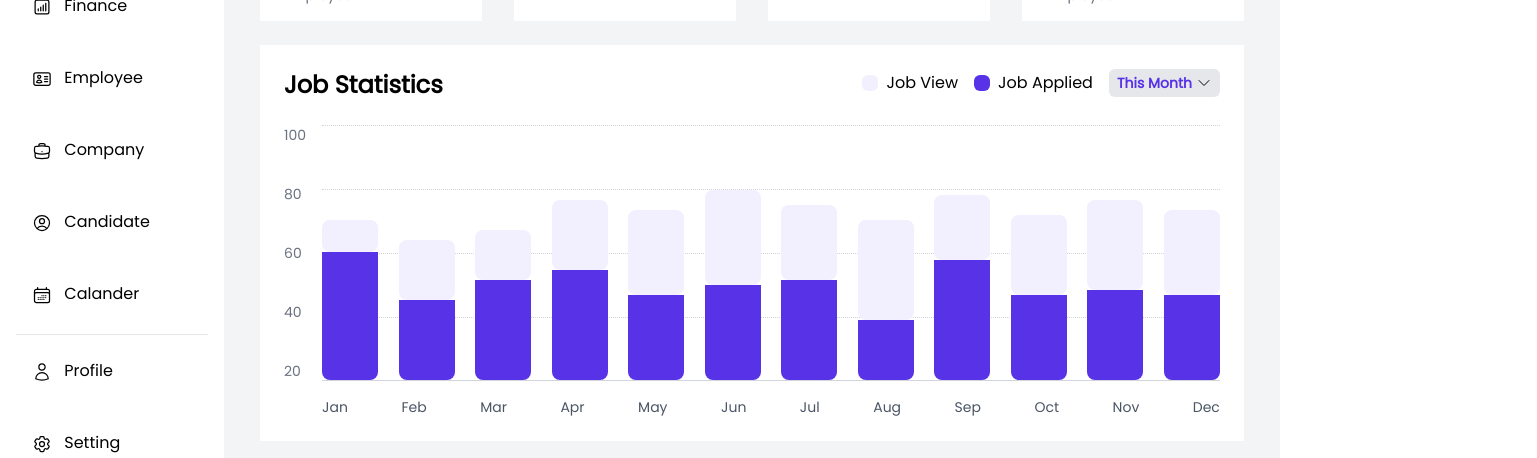
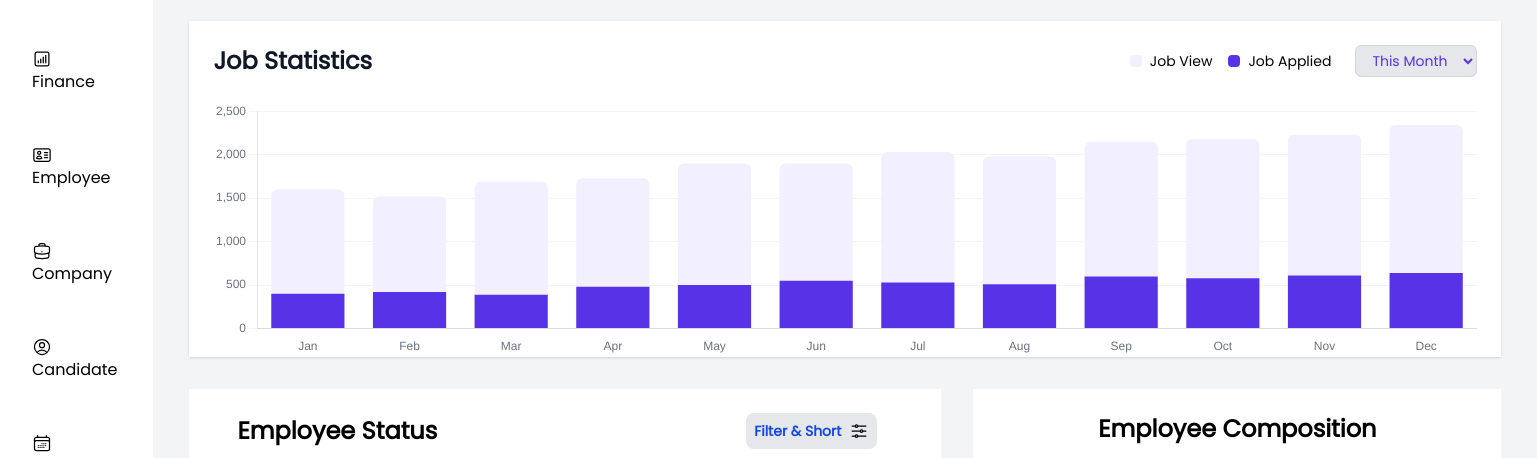
Before and after one commit to ganeshprasad-7edge/m2-tailwind, a React app: page index.html in a window 1280 px wide. Shown: the part 253-711 px from the top of the page, 1537 px wide, since content can reach past the window. Built offline with nearby package versions, Linux system fonts and the light colour scheme.

Commit message:
completd integrating chart js

```diff
--- a/index.html
+++ b/index.html
@@ -6,6 +6,7 @@
     <meta name="viewport" content="width=device-width, initial-scale=1.0">
     <title>M-2</title>
     <link rel="stylesheet" href="src/index.css">
+    <script src="https://cdn.jsdelivr.net/npm/chart.js"></script>
 </head>
 
 <!-- Main body with dark mode support -->
@@ -187,167 +188,29 @@
                 </div>
 
                 <!-- Job Statistics chart section -->
-                <div class="bg-white dark:bg-black">
-                    <!-- Chart header with legend -->
-                    <div class="flex justify-between items-start mt-6 pt-6 px-6">
-                        <!-- Chart title and controls -->
-                        <h2 class="text-2xl font-semibold">Job Statistics</h2>
-                        <div class="flex items-center space-x-4">
-                            <div class="flex items-center">
-                                <div class="bg-jobView dark:bg-jobViewDark rounded-md w-4 h-4 mr-2"></div>
-                                <div>Job View</div>
+                <div class="bg-white dark:bg-black shadow-sm pt-6 px-6 mb-6 mt-6">
+                    <div class="flex items-center justify-between mb-6">
+                        <h3 class="text-2xl font-semibold text-gray-900 dark:text-white">Job Statistics</h3>
+                        <div class="flex items-center space-x-6">
+                            <div class="flex items-center space-x-4">
+                                <div class="flex items-center space-x-2">
+                                    <div class="w-3 h-3 bg-jobView dark:bg-jobViewDark rounded-sm"></div>
+                                    <span class="text-sm text-black dark:text-white">Job View</span>
+                                </div>
+                                <div class="flex items-center space-x-2">
+                                    <div class="w-3 h-3 bg-jobApplied rounded-sm"></div>
+                                    <span class="text-sm text-black dark:text-white">Job Applied</span>
+                                </div>
                             </div>
-                            <div class="flex items-center">
-                                <div class="bg-jobApplied rounded-md w-4 h-4 mr-2"></div>
-                                <div>Job Applied</div>
-                            </div>
-                            <div class="flex items-center bg-gray-200 dark:bg-gray-700 text-sm rounded-md px-2 py-1">
-                                <div class="text-jobApplied font-semibold">This Month</div>
-                                <svg class="w-4 ml-1 dark:text-white" xmlns="http://www.w3.org/2000/svg" fill="none"
-                                    viewBox="0 0 24 24" stroke-width="1.5" stroke="currentColor" class="size-6">
-                                    <path stroke-linecap="round" stroke-linejoin="round"
-                                        d="m19.5 8.25-7.5 7.5-7.5-7.5" />
-                                </svg>
-                            </div>
+                            <select
+                                class="border border-gray-300 dark:border-gray-600 rounded-md px-3 py-1 text-sm bg-gray-200 dark:bg-gray-700 text-jobApplied">
+                                <option>This Month</option>
+                                <option>Last Month</option>
+                            </select>
                         </div>
                     </div>
-
-                    <!-- Chart visualization -->
-                    <div class="flex p-6">
-                        <!-- Y-axis numbers -->
-                        <div class="flex flex-col justify-between h-64 pr-4 text-sm text-gray-500 dark:text-white">
-                            <div>100</div>
-                            <div>80</div>
-                            <div>60</div>
-                            <div>40</div>
-                            <div>20</div>
-                        </div>
-                        <!-- Chart area -->
-                        <div class="flex-1 relative">
-                            <!-- Horizontal dotted lines -->
-                            <div class="absolute inset-0 h-64">
-                                <div
-                                    class="absolute top-0 border-t border-dotted border-gray-300 dark:border-gray-700 w-full">
-                                </div>
-                                <div class="absolute border-t border-dotted border-gray-300 dark:border-gray-700 w-full"
-                                    style="top: 25%;">
-                                </div>
-                                <div class="absolute border-t border-dotted border-gray-300 dark:border-gray-700 w-full"
-                                    style="top: 50%;">
-                                </div>
-                                <div class="absolute border-t border-dotted border-gray-300 dark:border-gray-700 w-full"
-                                    style="top: 75%;">
-                                </div>
-                                <div
-                                    class="absolute bottom-0 border-t border-dotted border-gray-300 dark:border-gray-700 w-full">
-                                </div>
-                            </div>
-                            <!-- Chart bars -->
-                            <div
-                                class="flex items-end justify-between h-64 border-b border-gray-300 dark:border-gray-700 relative z-10">
-                                <!-- January -->
-                                <div class="flex flex-col items-center">
-                                    <div class="flex flex-col w-[56px] h-40">
-                                        <div class="bg-jobView dark:bg-jobViewDark w-full h-10 rounded-lg"></div>
-                                        <div class="bg-jobApplied w-full h-full rounded-t-none rounded-b-lg"></div>
-                                    </div>
-                                </div>
-                                <!-- February -->
-                                <div class="flex flex-col items-center">
-                                    <div class="flex flex-col w-[56px] h-[140px]">
-                                        <div class="bg-jobView dark:bg-jobViewDark w-full rounded-lg h-[60px]"></div>
-                                        <div class="bg-jobApplied w-full rounded-t-none rounded-b-lg h-[80px]"></div>
-                                    </div>
-                                </div>
-                                <!-- March -->
-                                <div class="flex flex-col items-center">
-                                    <div class="flex flex-col w-[56px] h-[150px]" style="height: 150px;">
-                                        <div class="bg-jobView dark:bg-jobViewDark w-full rounded-lg h-[50px]"
-                                            style="height: 50px;"></div>
-                                        <div class="bg-jobApplied w-full rounded-t-none rounded-b-lg h-[100px]"
-                                            style="height: 100px;"></div>
-                                    </div>
-                                </div>
-                                <!-- April -->
-                                <div class="flex flex-col items-center">
-                                    <div class="flex flex-col w-[56px] h-[180px]">
-                                        <div class="bg-jobView dark:bg-jobViewDark w-full rounded-lg h-[70px]"></div>
-                                        <div class="bg-jobApplied w-full rounded-t-none rounded-b-lg h-[110px]"></div>
-                                    </div>
-                                </div>
-                                <!-- May -->
-                                <div class="flex flex-col items-center">
-                                    <div class="flex flex-col w-[56px] h-[170px]">
-                                        <div class="bg-jobView dark:bg-jobViewDark w-full rounded-lg h-[85px]"></div>
-                                        <div class="bg-jobApplied w-full rounded-t-none rounded-b-lg h-[85px]"></div>
-                                    </div>
-                                </div>
-                                <!-- June -->
-                                <div class="flex flex-col items-center">
-                                    <div class="flex flex-col w-[56px] h-[190px]">
-                                        <div class="bg-jobView dark:bg-jobViewDark w-full rounded-lg h-[95px]"></div>
-                                        <div class="bg-jobApplied w-full rounded-t-none rounded-b-lg h-[95px]"></div>
-                                    </div>
-                                </div>
-                                <!-- July -->
-                                <div class="flex flex-col items-center">
-                                    <div class="flex flex-col w-[56px] h-[175px]">
-                                        <div class="bg-jobView dark:bg-jobViewDark w-full rounded-lg h-[75px]"></div>
-                                        <div class="bg-jobApplied w-full rounded-t-none rounded-b-lg h-[100px]"></div>
-                                    </div>
-                                </div>
-                                <!-- August -->
-                                <div class="flex flex-col items-center">
-                                    <div class="flex flex-col w-[56px] h-[160px]">
-                                        <div class="bg-jobView dark:bg-jobViewDark w-full rounded-lg h-[100px]"></div>
-                                        <div class="bg-jobApplied w-full rounded-t-none rounded-b-lg h-[60px]"></div>
-                                    </div>
-                                </div>
-                                <!-- September -->
-                                <div class="flex flex-col items-center">
-                                    <div class="flex flex-col w-[56px] h-[185px]">
-                                        <div class="bg-jobView dark:bg-jobViewDark w-full rounded-lg h-[65px]"></div>
-                                        <div class="bg-jobApplied w-full rounded-t-none rounded-b-lg h-[120px]"></div>
-                                    </div>
-                                </div>
-                                <!-- October -->
-                                <div class="flex flex-col items-center">
-                                    <div class="flex flex-col w-[56px] h-[165px]">
-                                        <div class="bg-jobView dark:bg-jobViewDark w-full rounded-lg h-[80px]"></div>
-                                        <div class="bg-jobApplied w-full rounded-t-none rounded-b-lg h-[85px]"></div>
-                                    </div>
-                                </div>
-                                <!-- November -->
-                                <div class="flex flex-col items-center">
-                                    <div class="flex flex-col w-[56px] h-[180px]">
-                                        <div class="bg-jobView dark:bg-jobViewDark w-full rounded-lg h-[90px]"></div>
-                                        <div class="bg-jobApplied w-full rounded-t-none rounded-b-lg h-[90px]"></div>
-                                    </div>
-                                </div>
-                                <!-- December -->
-                                <div class="flex flex-col items-center">
-                                    <div class="flex flex-col w-[56px] h-[170px]">
-                                        <div class="bg-jobView dark:bg-jobViewDark w-full rounded-lg h-[85px]"></div>
-                                        <div class="bg-jobApplied w-full rounded-t-none rounded-b-lg h-[85px]"></div>
-                                    </div>
-                                </div>
-                            </div>
-                            <!-- Month labels below chart -->
-                            <div class="flex justify-between mt-4 text-sm text-gray-600 dark:text-white">
-                                <div>Jan</div>
-                                <div>Feb</div>
-                                <div>Mar</div>
-                                <div>Apr</div>
-                                <div>May</div>
-                                <div>Jun</div>
-                                <div>Jul</div>
-                                <div>Aug</div>
-                                <div>Sep</div>
-                                <div>Oct</div>
-                                <div>Nov</div>
-                                <div>Dec</div>
-                            </div>
-                        </div>
+                    <div class="h-64">
+                        <canvas id="jobChart" class="w-full h-full"></canvas>
                     </div>
                 </div>
 
@@ -436,7 +299,121 @@
             </div>
         </main>
     </div>
-    <script src="index.js"></script>
+
+    <script>
+        document.addEventListener('DOMContentLoaded', () => {
+            const darkModeToggle = document.querySelector('#darkModeToggle');
+            const html = document.documentElement;
+
+            if (darkModeToggle) {
+                darkModeToggle.addEventListener('click', () => {
+                    html.classList.toggle('dark');
+                    // Toggle logo based on dark mode
+                    if (html.classList.contains('dark')) {
+                        logo.src = 'public/main-logo-dark.png';
+                        toggleLogo.src = 'public/sun.png';
+                        contractLogo.src = 'public/status/contract-dark.png'; // Change contract logo for dark mode
+                        notificationIcon.src = 'public/notification-dark.png'; // Change notification icon for dark mode
+                        updateChartsForTheme(true);
+                    } else {
+                        logo.src = 'public/main-logo.png';
+                        toggleLogo.src = 'public/moon.png';
+                        contractLogo.src = 'public/status/contract.png'; // Reset contract logo
+                        notificationIcon.src = 'public/notification.png'; // Reset notification icon
+                        updateChartsForTheme(false);
+                    }
+                });
+            }
+        });
+        function updateChartsForTheme(isDark) {
+            if (window.jobChart) {
+                window.jobChart.options.scales.y.grid.color = isDark ? '#374151' : '#f3f4f6';
+                window.jobChart.options.scales.x.ticks.color = isDark ? '#9CA3AF' : '#6B7280';
+                window.jobChart.options.scales.y.ticks.color = isDark ? '#9CA3AF' : '#6B7280';
+
+                // ✅ Update Job View dataset background color
+                window.jobChart.data.datasets[1].backgroundColor = isDark ? '#2D2D2D' : '#F2EFFF';
+
+                window.jobChart.update();
+            }
+        }
+
+        // Job Statistics Chart (Dual dataset: Job View + Job Applied)
+        const ctx = document.getElementById('jobChart').getContext('2d');
+        const isDarkMode = document.documentElement.classList.contains('dark');
+
+        window.jobChart = new Chart(ctx, {
+            type: 'bar',
+            data: {
+                labels: ['Jan', 'Feb', 'Mar', 'Apr', 'May', 'Jun', 'Jul', 'Aug', 'Sep', 'Oct', 'Nov', 'Dec'],
+                datasets: [
+                    {
+                        label: 'Job Applied',
+                        backgroundColor: '#5832E6', // Dark Purple
+                        borderRadius: 6,
+                        data: [400, 420, 390, 480, 500, 550, 530, 510, 600, 580, 610, 640],
+                    },
+                    {
+                        label: 'Job View',
+                        backgroundColor: isDarkMode ? '#2D2D2D' : '#F2EFFF', // Light Purple
+                        borderRadius: 6,
+                        data: [1200, 1100, 1300, 1250, 1400, 1350, 1500, 1470, 1550, 1600, 1620, 1700],
+                    },
+                ]
+            },
+            options: {
+                responsive: true,
+                maintainAspectRatio: false,
+                plugins: {
+                    legend: {
+                        display: false,
+                        labels: {
+                            color: isDarkMode ? '#D1D5DB' : '#374151'
+                        }
+                    },
+                },
+                scales: {
+                    x: {
+                        stacked: true,
+                        grid: { display: false },
+                        ticks: {
+                            color: isDarkMode ? '#9CA3AF' : '#6B7280'
+                        }
+                    },
+                    y: {
+                        beginAtZero: true,
+                        stacked: true,
+                        ticks: {
+                            stepSize: 500,
+                            color: isDarkMode ? '#9CA3AF' : '#6B7280'
+                        },
+                        grid: {
+                            color: isDarkMode ? '#374151' : '#f3f4f6'
+                        }
+                    }
+                }
+            }
+        });
+
+        const jobChartSelect = document.querySelector('select');
+        const jobChartData = {
+            'This Month': {
+                applied: [400, 420, 390, 480, 500, 550, 530, 510, 600, 580, 610, 640],
+                view: [1200, 1100, 1300, 1250, 1400, 1350, 1500, 1470, 1550, 1600, 1620, 1700]
+            },
+            'Last Month': {
+                applied: [1000, 410, 370, 460, 480, 1120, 500, 490, 580, 570, 590, 850],
+                view: [1000, 1050, 1250, 1200, 1350, 1300, 1450, 1420, 1500, 1550, 1570, 1650]
+            }
+        };
+        jobChartSelect.addEventListener('change', function (e) {
+            const value = e.target.value;
+            window.jobChart.data.datasets[0].data = jobChartData[value].applied;
+            window.jobChart.data.datasets[1].data = jobChartData[value].view;
+            window.jobChart.update();
+        });
+
+    </script>
 </body>
 
 </html>
```
Also changed, not shown: index.js (line endings or trailing spaces).
